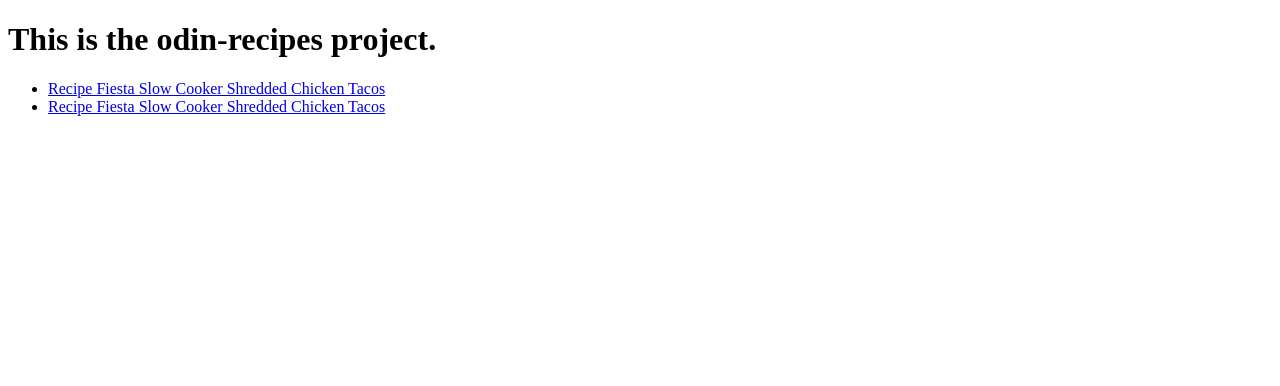
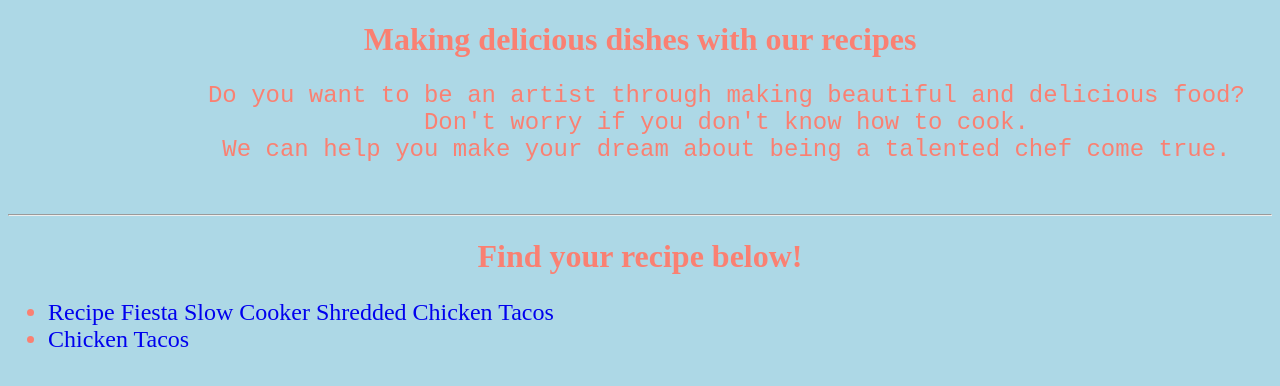
Before and after one commit to hanguyen291298/odin-recipes, a plain HTML site: page index.html in a window 1280 px wide. Drawn offline with Linux system fonts and the light colour scheme.

Commit message:
Add style.css and edit index.html

```diff
--- a/index.html
+++ b/index.html
@@ -4,17 +4,33 @@
     <meta charset="UTF-8">
     <meta name="viewport" content="width=device-width, initial-scale=1.0">
     <title>odin-recipes</title>
+    <link rel="stylesheet" href="style.css">
 </head>
 <body>
-    <h1>This is the odin-recipes project.</h1>
+    <div class="introduction">
+        <h1>Making delicious dishes with our recipes</h1>
+
+        <pre>
+            Do you want to be an artist through making beautiful and delicious food?
+            Don't worry if you don't know how to cook.
+            We can help you make your dream about being a talented chef come true.
+        </pre>
+    </div>
+    <hr>
+    <div>
+        <h1>Find your recipe below!</h1>
+    </div>
+    <div class="recipes">
         <ul>
             <li>
                 <a href="recipes/lasagna.html">Recipe Fiesta Slow Cooker Shredded Chicken Tacos</a>
             </li>
             <li>
-            <a href="recipes/taco.html">Recipe Fiesta Slow Cooker Shredded Chicken Tacos</a>
+                <a href="recipes/taco.html">Chicken Tacos</a>
             </li>
         </ul>
+    </div>
+
 
 </body>
 </html>
--- /dev/null
+++ b/style.css
@@ -0,0 +1,23 @@
+body{
+    background-color: lightblue;
+    font-size: 24px;
+    font-family: 'Times New Roman', Times, serif;
+    color: salmon;
+    text-align: center;
+
+}
+h1{
+    font-weight: bold;
+    font-size: 32px;
+
+
+
+}
+
+.recipes li a{
+    text-decoration: none;
+
+}
+.recipes li{
+    text-align: left;
+}
```
Lines whose indentation alone changed are shown as unchanged.
